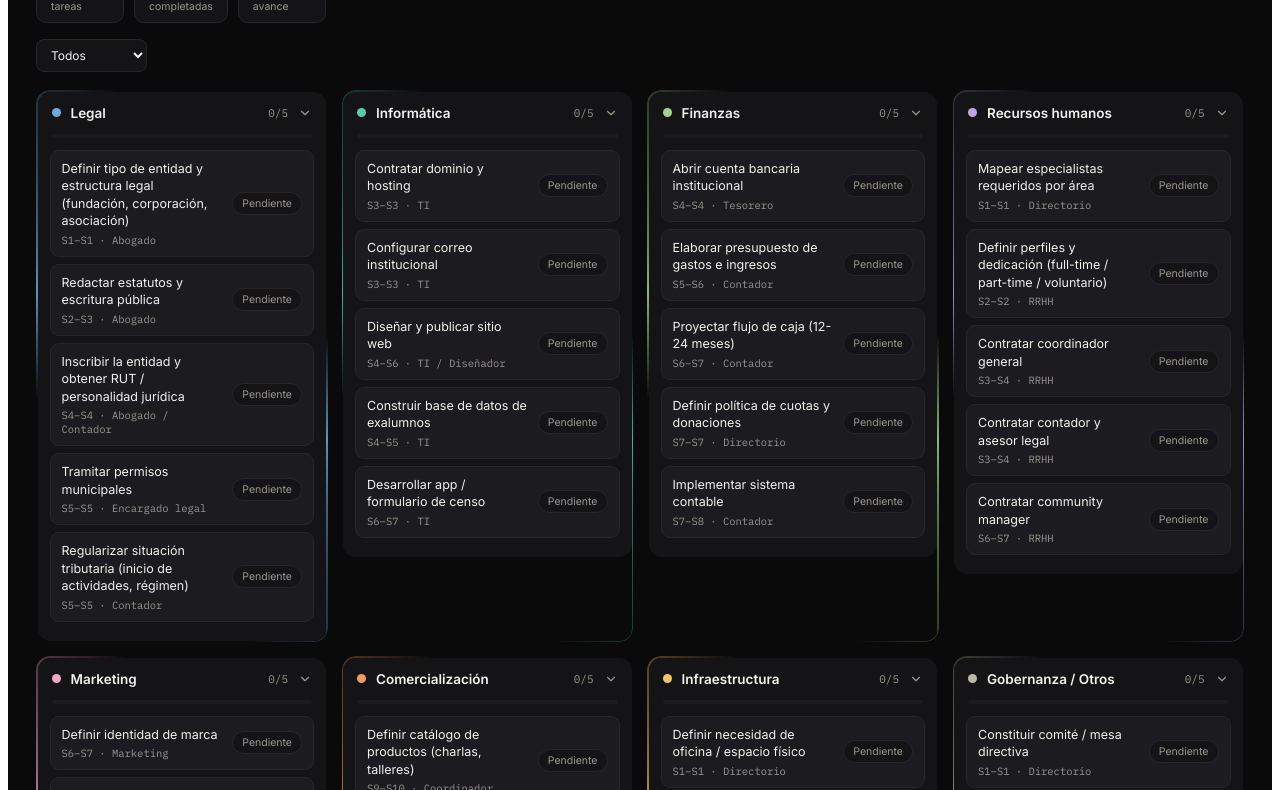
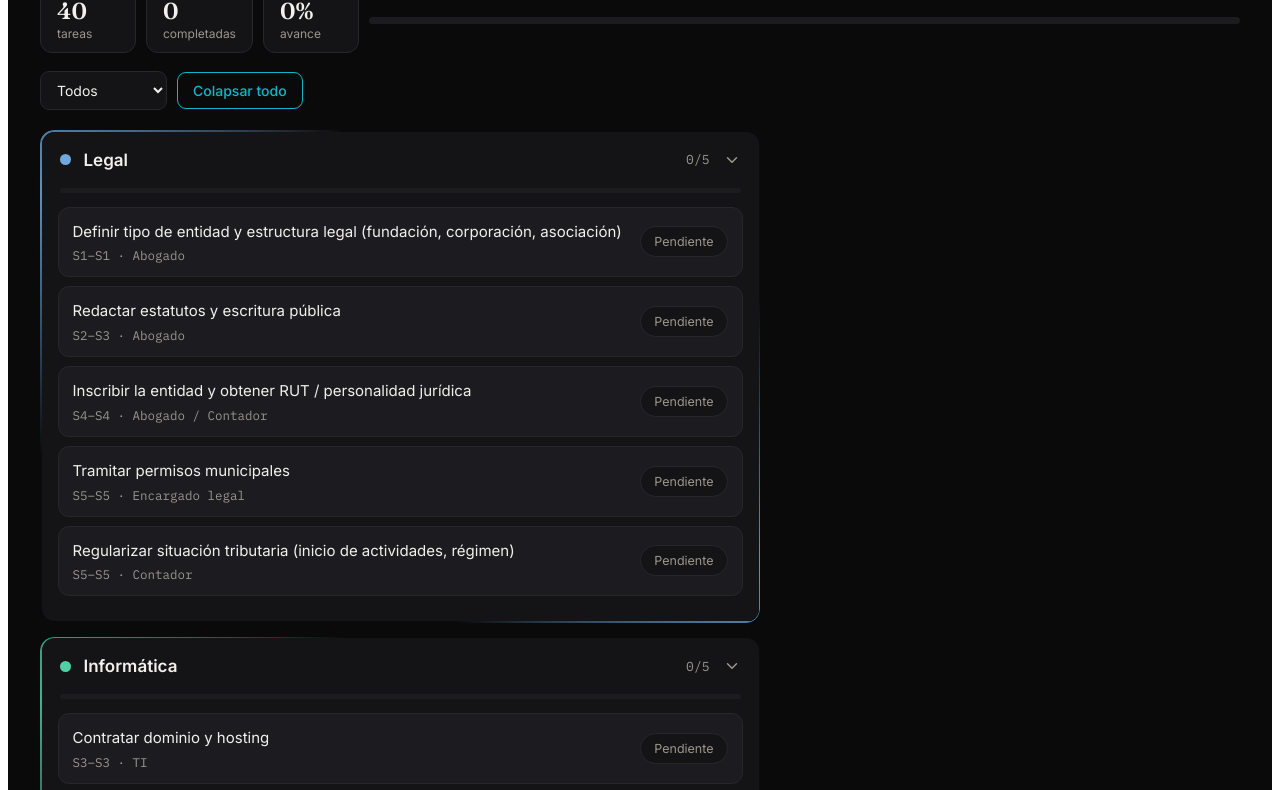
Before and after one commit to DataFlowia/CECOSAM-FLUJO-DE-TRABAJO, a plain HTML site: page index.html in a window 1280 px wide. Shown: the part 133-923 px from the top of the page. Drawn offline with Linux system fonts and the light colour scheme.

Commit message:
Add files via upload

```diff
--- a/index.html
+++ b/index.html
@@ -5,29 +5,46 @@
 
   .pt2{
     --bg:#0A0A0B; --panel:#141417; --panel-2:#1B1B20; --text:#F2F1EC; --text-soft:#9A978C; --line:#26262C;
+    --cyan:#0FB8C9; --cyan-glow:rgba(15,184,201,.45);
     --legal:#6FA8DC; --info:#4FD1A5; --fin:#A9D18E; --mkt:#F2A7C0; --com:#F2995F;
     --rrhh:#B9A6E8; --infra:#F0C46B; --gob:#B9B6AA;
     background:var(--bg); color:var(--text); font-family:'Inter',sans-serif;
-    padding:clamp(14px,4vw,28px); border-radius:14px;
+    font-size:16px;
+    padding:clamp(16px,4vw,32px); border-radius:14px;
   }
   .pt2 *{box-sizing:border-box}
-  .pt2 h1{font-family:'Fraunces',serif;font-weight:600;font-size:clamp(20px,4vw,27px);margin:0 0 2px}
-  .pt2 .eyebrow{font-family:'IBM Plex Mono',monospace;font-size:11px;letter-spacing:.08em;text-transform:uppercase;color:var(--text-soft);margin:0 0 16px}
+  .pt2 h1{
+    font-family:'Fraunces',serif;font-weight:600;font-size:clamp(26px,6vw,36px);margin:0 0 4px;
+    color:var(--cyan);
+  }
+  @media (prefers-reduced-motion: no-preference){
+    .pt2 h1{ animation:pt2cyanbreathe 3.6s ease-in-out infinite; }
+  }
+  @keyframes pt2cyanbreathe{
+    0%,100%{ text-shadow:0 0 0 transparent; opacity:1; }
+    50%{ text-shadow:0 0 18px var(--cyan-glow); opacity:.92; }
+  }
+  .pt2 .eyebrow{font-family:'IBM Plex Mono',monospace;font-size:12px;letter-spacing:.08em;text-transform:uppercase;color:var(--text-soft);margin:0 0 18px}
 
-  .pt2-summary{display:flex;gap:10px;flex-wrap:wrap;margin-bottom:16px}
-  .pt2-stat{background:var(--panel);border:1px solid var(--line);border-radius:10px;padding:9px 14px;min-width:88px}
-  .pt2-stat .n{font-family:'Fraunces',serif;font-size:20px;font-weight:600;line-height:1}
-  .pt2-stat .l{font-size:10.5px;color:var(--text-soft);margin-top:2px}
-  .pt2-track{height:6px;background:var(--panel-2);border-radius:3px;overflow:hidden;flex:1;min-width:120px;align-self:center}
+  .pt2-summary{display:flex;gap:10px;flex-wrap:wrap;margin-bottom:18px}
+  .pt2-stat{background:var(--panel);border:1px solid var(--line);border-radius:12px;padding:11px 16px;min-width:96px}
+  .pt2-stat .n{font-family:'Fraunces',serif;font-size:23px;font-weight:600;line-height:1}
+  .pt2-stat .l{font-size:12px;color:var(--text-soft);margin-top:3px}
+  .pt2-track{height:7px;background:var(--panel-2);border-radius:4px;overflow:hidden;flex:1;min-width:120px;align-self:center}
   .pt2-track i{display:block;height:100%;background:var(--info);transition:width .4s}
 
-  .pt2-filters{display:flex;flex-wrap:wrap;gap:8px;margin-bottom:18px}
+  .pt2-filters{display:flex;flex-wrap:wrap;align-items:center;gap:10px;margin-bottom:20px}
   .pt2-filters select{
-    font-family:'Inter';font-size:12px;padding:7px 10px;border-radius:8px;
+    font-family:'Inter';font-size:14px;padding:9px 12px;border-radius:9px;
     border:1px solid var(--line);background:var(--panel);color:var(--text);
   }
+  .pt2-toggleall{
+    font-family:'Inter';font-weight:500;font-size:14px;padding:9px 15px;border-radius:9px;
+    border:1px solid var(--cyan);background:transparent;color:var(--cyan);cursor:pointer;
+  }
+  .pt2-toggleall:hover{background:rgba(15,184,201,.1)}
 
-  .pt2-grid{display:grid;grid-template-columns:repeat(auto-fit,minmax(280px,1fr));gap:14px}
+  .pt2-grid{display:grid;grid-template-columns:1fr;gap:14px;max-width:720px}
 
   .pt2-card{position:relative;border-radius:14px;padding:1.5px;isolation:isolate}
   .pt2-card::before{
@@ -48,48 +65,53 @@
     position:relative;background:var(--panel);border-radius:12.5px;overflow:hidden;
   }
   .pt2-card summary{
-    list-style:none;cursor:pointer;padding:13px 14px;display:flex;align-items:center;gap:10px;
+    list-style:none;cursor:pointer;padding:18px 18px;display:flex;align-items:center;gap:13px;
     -webkit-tap-highlight-color:transparent;
   }
   .pt2-card summary::-webkit-details-marker{display:none}
-  .pt2-dot{width:9px;height:9px;border-radius:50%;background:var(--accent);flex:none}
-  .pt2-card summary h3{margin:0;font-size:13.5px;font-weight:600;font-family:'Inter'}
-  .pt2-card summary .count{margin-left:auto;font-family:'IBM Plex Mono',monospace;font-size:11px;color:var(--text-soft);white-space:nowrap}
-  .pt2-chev{transition:transform .25s ease;color:var(--text-soft);flex:none}
+  .pt2-dot{width:11px;height:11px;border-radius:50%;background:var(--accent);flex:none}
+  .pt2-card summary h3{margin:0;font-size:17px;font-weight:600;font-family:'Inter'}
+  .pt2-card summary .count{margin-left:auto;font-family:'IBM Plex Mono',monospace;font-size:13px;color:var(--text-soft);white-space:nowrap}
+  .pt2-chev{transition:transform .25s ease;color:var(--text-soft);flex:none;width:18px;height:18px}
   .pt2-card details[open] .pt2-chev{transform:rotate(90deg)}
 
-  .pt2-mini{height:4px;background:var(--panel-2);margin:0 14px 12px;border-radius:2px;overflow:hidden}
+  .pt2-mini{height:5px;background:var(--panel-2);margin:0 18px 14px;border-radius:3px;overflow:hidden}
   .pt2-mini i{display:block;height:100%;background:var(--accent)}
 
-  .pt2-list{padding:0 12px 12px}
+  .pt2-list{padding:0 16px 16px}
   .pt2-item{
-    background:var(--panel-2);border:1px solid var(--line);border-radius:9px;
-    padding:9px 11px;margin-bottom:7px;display:flex;align-items:center;gap:10px;
+    background:var(--panel-2);border:1px solid var(--line);border-radius:11px;
+    padding:13px 14px;margin-bottom:9px;display:flex;align-items:center;gap:12px;flex-wrap:wrap;
   }
-  .pt2-item .txt{flex:1;min-width:0}
-  .pt2-item .t{font-size:12.5px;line-height:1.4}
-  .pt2-item .m{font-size:10.5px;color:var(--text-soft);margin-top:3px;font-family:'IBM Plex Mono',monospace}
+  .pt2-item .txt{flex:1;min-width:180px}
+  .pt2-item .t{font-size:15px;line-height:1.45}
+  .pt2-item .m{font-size:12.5px;color:var(--text-soft);margin-top:5px;font-family:'IBM Plex Mono',monospace}
   .pt2-status{
-    font-size:10.5px;padding:4px 9px;border-radius:999px;border:1px solid var(--line);
+    font-size:12.5px;padding:7px 13px;border-radius:999px;border:1px solid var(--line);
     background:var(--panel);color:var(--text-soft);cursor:pointer;white-space:nowrap;font-family:'Inter';flex:none;
+    margin-left:auto;
   }
   .pt2-status[data-s="Completado"]{background:#1D2B18;border-color:#3B5A2E;color:#9AD97F}
   .pt2-status[data-s="En curso"]{background:#132531;border-color:#2C5876;color:#7FC2E8}
   .pt2-status[data-s="Bloqueado"]{background:#301A18;border-color:#6B342E;color:#E89184}
-  .pt2-empty{font-size:12px;color:var(--text-soft);padding:14px;text-align:center}
+  .pt2-empty{font-size:14px;color:var(--text-soft);padding:16px;text-align:center}
 
   @media (max-width:480px){
+    .pt2{font-size:15px}
     .pt2-summary{gap:8px}
-    .pt2-stat{min-width:74px;padding:8px 10px}
-    .pt2-item{flex-wrap:wrap}
-    .pt2-status{margin-left:auto}
+    .pt2-stat{min-width:80px;padding:10px 12px}
+    .pt2-card summary{padding:16px}
+    .pt2-card summary h3{font-size:16px}
   }
 </style>
 <div class="pt2" id="pt2Root">
   <p class="eyebrow">Centro de exalumnos · Semanas 1–16</p>
   <h1>Plan de tareas</h1>
   <div class="pt2-summary" id="pt2Summary"></div>
-  <div class="pt2-filters" id="pt2Filters"></div>
+  <div class="pt2-filters" id="pt2Filters">
+    <select id="pt2StatusSel" aria-label="Filtrar por estado"></select>
+    <button class="pt2-toggleall" id="pt2ToggleAll" type="button">Colapsar todo</button>
+  </div>
   <div class="pt2-grid" id="pt2Grid"></div>
 </div>
 <script>
@@ -171,15 +193,24 @@
   }
 
   function renderFilters(){
-    filtersEl.innerHTML = `
-      <select id="pt2StatusSel" aria-label="Filtrar por estado">
-        <option ${state.status==="Todos"?"selected":""}>Todos</option>
-        ${STATUSES.map(s=>`<option ${state.status===s?"selected":""}>${s}</option>`).join("")}
-      </select>
+    const sel = document.getElementById('pt2StatusSel');
+    sel.innerHTML = `
+      <option ${state.status==="Todos"?"selected":""}>Todos</option>
+      ${STATUSES.map(s=>`<option ${state.status===s?"selected":""}>${s}</option>`).join("")}
     `;
-    document.getElementById('pt2StatusSel').addEventListener('change', e=>{
+    sel.addEventListener('change', e=>{
       state.status = e.target.value; renderGrid();
     });
+    document.getElementById('pt2ToggleAll').addEventListener('click', ()=>{
+      const shouldOpen = state.open.size < AREAS.length;
+      state.open = shouldOpen ? new Set(AREAS) : new Set();
+      renderGrid();
+    });
+  }
+
+  function updateToggleAllLabel(){
+    const btn = document.getElementById('pt2ToggleAll');
+    btn.textContent = state.open.size === AREAS.length ? "Colapsar todo" : "Desplegar todo";
   }
 
   function cycleStatus(id){
@@ -228,11 +259,13 @@
       d.addEventListener('toggle', ()=>{
         const a = d.dataset.area;
         if(d.open) state.open.add(a); else state.open.delete(a);
+        updateToggleAllLabel();
       });
     });
     gridEl.querySelectorAll('.pt2-status').forEach(b=>{
       b.addEventListener('click', (e)=>{ e.preventDefault(); cycleStatus(Number(b.dataset.id)); });
     });
+    updateToggleAllLabel();
   }
 
   renderSummary(); renderFilters(); renderGrid();
```
